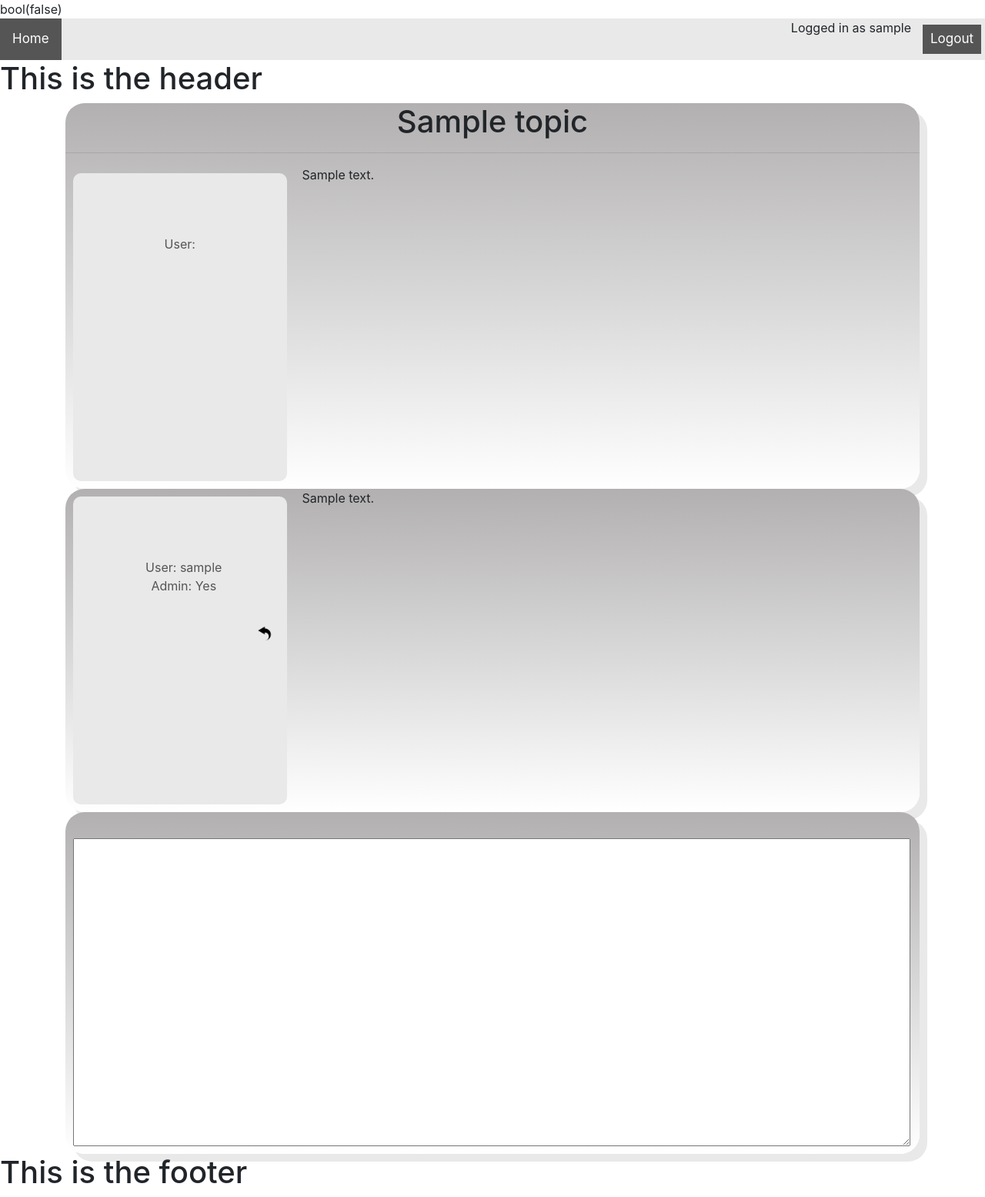
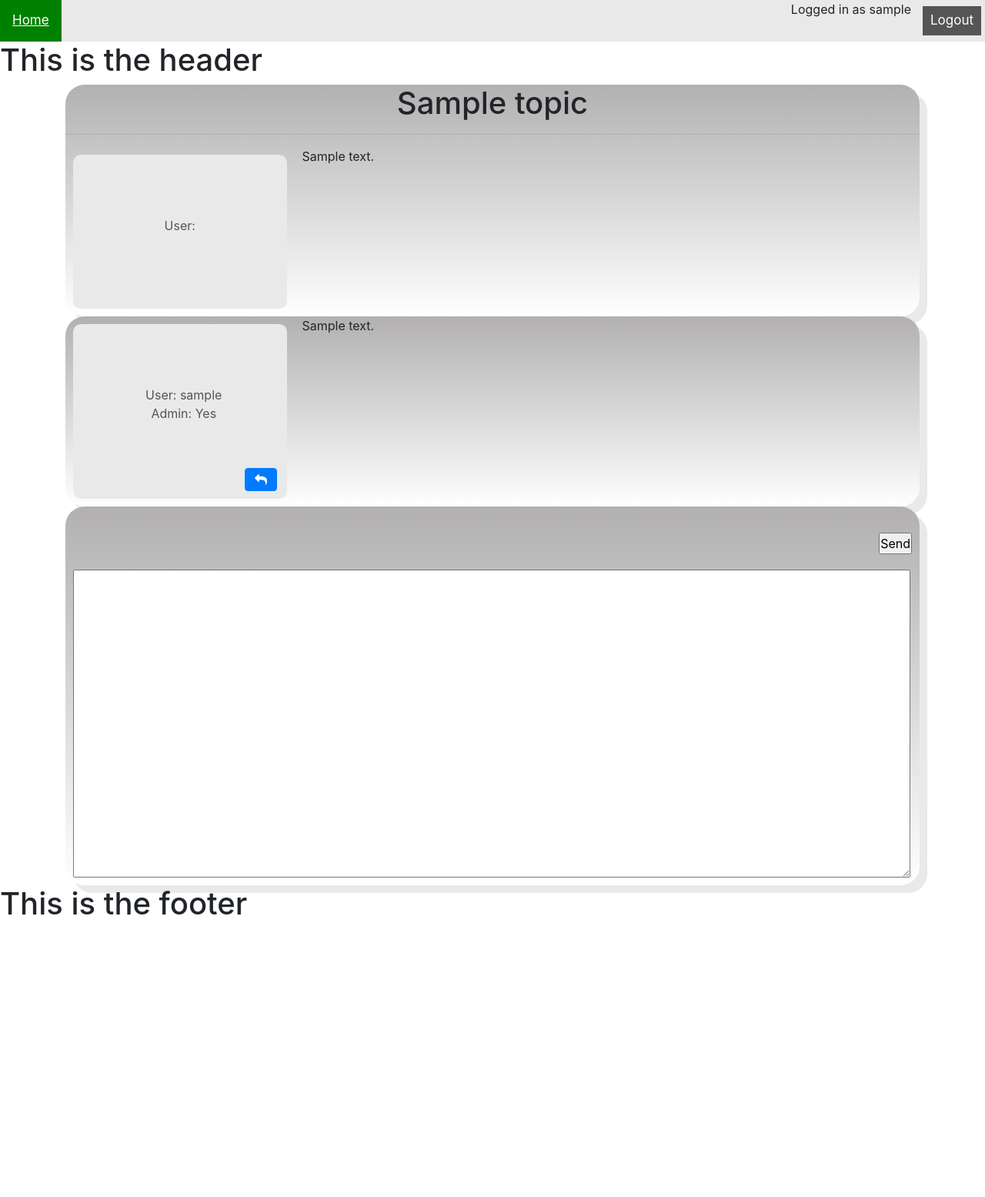
Before and after one commit to Morten95/CodeOps_Forum, a PHP site: page /CodeOps_Forum/index.php?id=1 in a window 1280 px wide. Shown: the whole page at 77% size. After the commit the page ends 1188 px from the top, so only its background shows below. Run offline with PHP 8.4, Linux system fonts and the light colour scheme; the visitor is signed in with stand-in values (Sample User, id 1); data comes from the database, SQL or seed files in the repository; tables that the repository leaves empty hold one stand-in row (values such as "Sample post"); data that the repository does not hold is empty; some libraries are stand-ins or nearby versions.

Commit message:
Inserting Post to db still under progess

```diff
--- a/controller/Controller.php
+++ b/controller/Controller.php
@@ -4,6 +4,7 @@ include_once("view/ErrorView.php");
 include_once("view/View.php");
 include_once("model/User.php");
 include_once("model/Category.php");
+include_once("model/Post.php");
 
 /** The Controller is responsible for handling user requests, for exchanging data with the Model,
  * and for passing user response data to the various Views.
@@ -62,7 +63,16 @@ class Controller {
 			$this->model->registerUser($newUser);
 		   header("Refresh:0");
 		}
+		else if(isset($_POST['postarea'])) {
+			$user = $this->model->getUserByName($_SESSION['username']);
+echo 'zohaibsyolo';
+			if($user){
+				$post = new Post(0, $_POST['postarea'], $user->id, $_GET['id']);
+				$this->model->createPost($post);
 
+			}
+
+		}
 		else {
 			$view->create("view/HomePageView.php", [$categories, $latestTopics]);
 		}
--- a/model/DBModel.php
+++ b/model/DBModel.php
@@ -111,8 +111,6 @@ class DBModel {
         $row = $request->fetch(PDO::FETCH_ASSOC);
         $user = new User($row["id"], $row["username"], $row["password"], $row["email"], $row["name"], $row["surname"], $row["active"], $row["admin"]);
 
-        var_dump($row);
-
         return $user;
     }
 
@@ -127,8 +125,6 @@ class DBModel {
 
         return $post;
     }
-
-
 
     public function getUserByPost($posts){
         $users = array();
@@ -146,5 +142,27 @@ class DBModel {
         //var_dump($users);
         return $users;
     }
+
+     public function createPost($post) {
+
+        $request = $this->db->prepare("INSERT INTO Post(body, userId, topicId) VALUE(:body, :userId, :topicId)");
+        $request->bindValue(':body', $this->body, PDO::PARAM_STR);
+        $request->bindValue(':userId', $this->userId, PDO::PARAM_INT);
+        $request->bindValue(':topicId', $this->topicId, PDO::PARAM_INT);
+        $request->execute();
+
+    }
+
+    public function getUserByName($userName){
+        $request = $this->db->prepare("SELECT * FROM User WHERE username = :username");
+        $request->bindValue(':username', $userName, PDO::PARAM_INT);
+        $request->execute();
+        $result = $request->fetch(PDO::FETCH_ASSOC);
+        if($result)
+            return new User($result["id"], $result["username"], $result["password"], $result["email"], $result["name"], $result["surname"], $result["active"], $result["admin"]);
+        else
+            return null;
+
+    }
 }
 ?>
--- a/model/Post.php
+++ b/model/Post.php
@@ -7,28 +7,12 @@ class Post {
       public $topicId;
 
 
-      public function __construct($id, $body, $userId, $topicId){
+      public function __construct($id=-1, $body, $userId, $topicId){
       	$this->id = $id;
       	$this->body = $body;
       	$this->userId = $userId;
       	$this->topicId = $topicId;
       }
 
-      public function createPost($post) {
 
-      	$db = new PDO("mysql:host=localhost;dbname=codeops_database;", "root", "");
-	    $request = $db->prepare("INSERT INTO Post(id, body, userId, topicId) VALUE(:id, :body, :userId, :topicId)");
-	    $request->bindValue(':id', $this->id, PDO::PARAM_INT);
-	    $request->bindValue(':body', $this->body, PDO::PARAM_STR);
-	    $request->bindValue(':userId', $this->userId, PDO::PARAM_INT);
-	    $request->bindValue(':topicId', $this->topicId, PDO::PARAM_INT);
-	    $request->execute();
-	    $results = $request->fetch(PDO::FETCH_ASSOC);
-
-	if($results) {
-	    return true;
-	} else {
-	    return false;
-	    }
-      }
 }
--- a/view/TopicPageView.php
+++ b/view/TopicPageView.php
@@ -1,10 +1,13 @@
+<?php
+
+?>
 <div class="container">
 
 
 	<div class="postlist">
 		<h1><?php echo $data[0]->title ?>	</h1>
 		<hr>
-		<div class="userBox">
+		<div class="threaduser">
 			<p><?php echo "User: " . $data[1]->username ?></p>
 		</div>
 		<p><?php echo $data[0]->body ?></p>
@@ -18,18 +21,23 @@
 					<p><?php echo "User: " . $v2->username; echo "<br>";?> </p>
 					<p><?php echo "Admin: ";  if($v2->admin) { echo "Yes";} else { echo "No";} ?> </p>
 
-					<form id="reply">
-  						<input type="image" onclick="openTextBox()" src="view/css/reply.png" alt="Submit" width="20" height="20">
+					<form method="POST">
+
 					</form>
-					<script type="text/javascript">
-						function openTextBox(){
-    						echo ""
-    					}
-					</script>
-
+					<div>
+						<button type="button" class="btn btn-primary rep" data-id=""><i class="fa fa-reply"></i></button>
+   						<!--<button type="button" class="btn btn-primary rep" data-id="">Reply</button> -->
+					</div>
 
 			</div>
 			<p><?php echo $v1->body; ?> </p>
+
+			<form class="comment_reply" data-id="" method="post" action="">
+    			<input type="hidden" class="hidden" value="" class="post_id">
+    			<textarea class="form-control" rows="3" name="post_rep" class="post_rep"></textarea>
+    			<button type="submit" class="btn btn-primary" class="post_rep_sub">Submit</button>
+    		</form>
+
 		</div>
 		<?php }, $data[2], $data[3]); ?>
 
@@ -37,16 +45,31 @@
 		<div id="post" class="postlist">
 		<?php if ($data[4]) { ?>
 			<br>
-			<textarea class="area"></textarea>
+			<form method="post" id="postTextArea" action="index.php?id=<?php echo $_GET['id'] ?>">
+    			<input type="submit" name="submit" value="Send" id="submit" style="float:right;margin:10px;"/>
+   				<textarea form="postTextArea" class="area" id="postarea" name="postarea"></textarea>
+			</form>
+
 		<?php	} ?>
 
 		</div>
-
-
 	</div>
 
+</div>
+<script src="https://ajax.googleapis.com/ajax/libs/jquery/2.1.1/jquery.min.js"></script>
 
-
-
-
-</div>
+<script type="text/javascript">
+    $('form.comment_reply').hide();
+	$(document).ready(function(){
+  	$(document).on('click' , 'button.rep' , function(){
+     var closestDiv = $(this).closest('div'); // also you can use $(this).parent()
+     if($('form.comment_reply').is(":hidden")){
+     	$('form.comment_reply').show()
+     } else {
+    	$('form.comment_reply').hide();
+     }
+     //closestDiv.fadeOut();
+     //closestDiv.next('form.comment_reply').slideToggle(100);
+  });
+});
+</script>
--- a/view/css/main.css
+++ b/view/css/main.css
@@ -137,6 +137,18 @@ a#register:hover {
     color: green;
 }
 
+.threaduser {
+    color: #555;
+    width: 25%;
+    float: left;
+    height: 25%;
+    text-align: center;
+    margin: 10px;
+    background: #e9e9e9;
+    border-radius: 10px 10px 10px 10px;
+    padding-top: 80px;
+}
+
 h2 a{
   text-align: center;
   color: black;
@@ -161,7 +173,6 @@ p#LogginText{
   color: #555;
   width: 25%;
   float: left;
-  height: 50%;
   text-align: center;
   margin: 10px;
   background: #e9e9e9;
@@ -169,15 +180,23 @@ p#LogginText{
   padding-top: 80px;
 }
 
+.userBox button.btn{
+  margin-top: 59px;
+  margin-right: 45px;
+  margin-left: 223px;
+  margin-bottom: 10px;
+}
+
 input[type="image"] {
-    margin-top: 40px;
-    margin-left: 220px;
+    margin-top: 39px;
+    margin-left: 233px;
+    margin-bottom: 10px;
 }
 
 p#topicBody {
-    padding-left: 350px;
+    padding-left: 100px;
     display: block;
-    padding-right: 350px;
+    padding-right: 100px;
 }
 
 .verticalLine p{
--- a/view/includes/header.php
+++ b/view/includes/header.php
@@ -2,6 +2,8 @@
   <head>
     <link rel="stylesheet" href="view/css/main.css">
     <link rel="stylesheet" href="view/css/bootstrap.min.css">
+    <!-- Add icon library -->
+	<link rel="stylesheet" href="https://cdnjs.cloudflare.com/ajax/libs/font-awesome/4.7.0/css/font-awesome.min.css">
   </head>
   <body>
     <div class="topnav">
```
